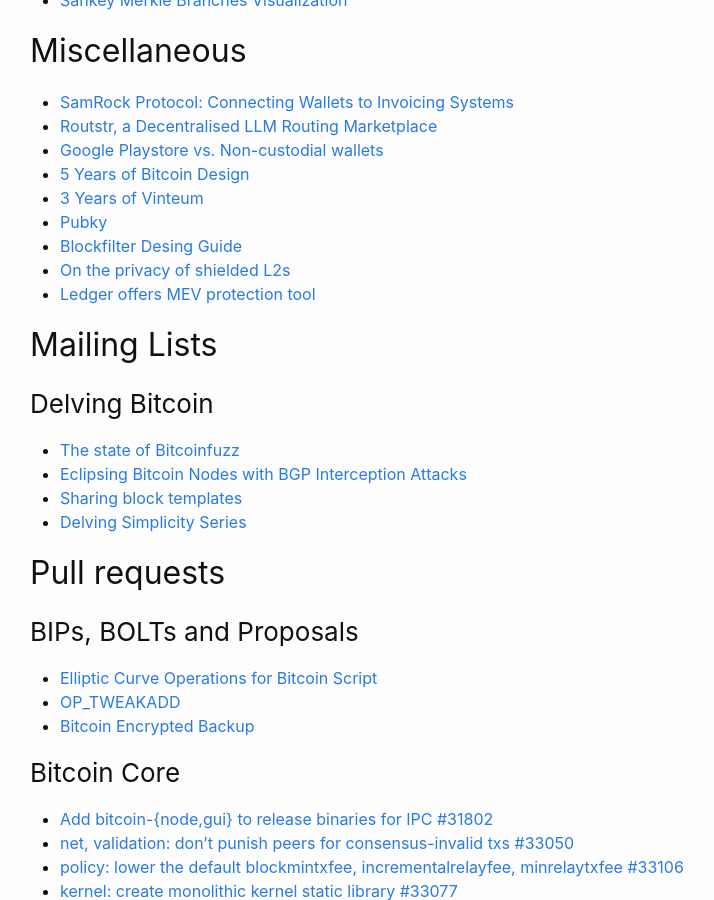
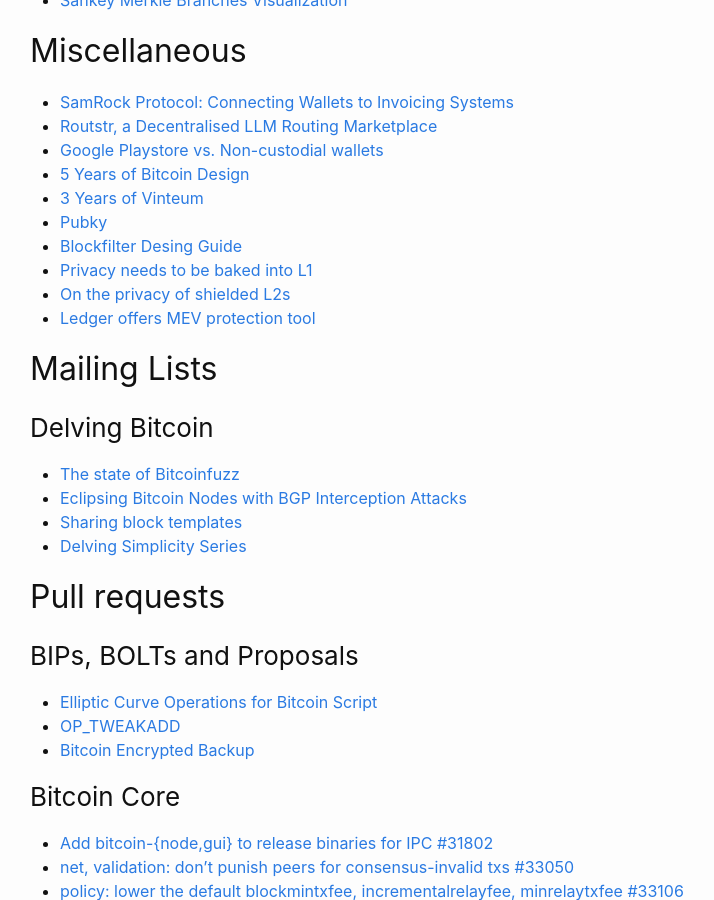
Before and after one commit to fjahr/bitdevsberlin, a Jekyll site: the page built from _posts/2025-09-10-socratic-seminar-71.md, in a window 1280 px wide and 900 px high, scrolled down 767 px. Shown: the whole window, without its empty margins (240-954 px from the left). Built offline with Jekyll 4.4.1, drawn with Linux system fonts in a browser that asks for light colours.

Commit message:
Add link

```diff
--- a/_posts/2025-09-10-socratic-seminar-71.md
+++ b/_posts/2025-09-10-socratic-seminar-71.md
@@ -37,6 +37,7 @@ Thanks to [Ordimint](https://ordimint.com) for sponsoring food and drinks for th
 - [3 Years of Vinteum](https://vinteum.org/wp-content/uploads/2025/08/vinteum-3-years-EN.pdf)
 - [Pubky](https://www.pubky.org/)
 - [Blockfilter Desing Guide](https://rustaceanrob.com/blog/13-cbf-design)
+- [Privacy needs to be baked into L1](https://frankbraun.org/layer1/)
 - [On the privacy of shielded L2s](https://lightco.in/2025/08/12/shielded-l2s/)
 - [Ledger offers MEV protection tool](https://support.ledger.com/article/How-to-protect-your-transactions-from-Maximal-Extractable-Value-MEV-attacks)
 
```
